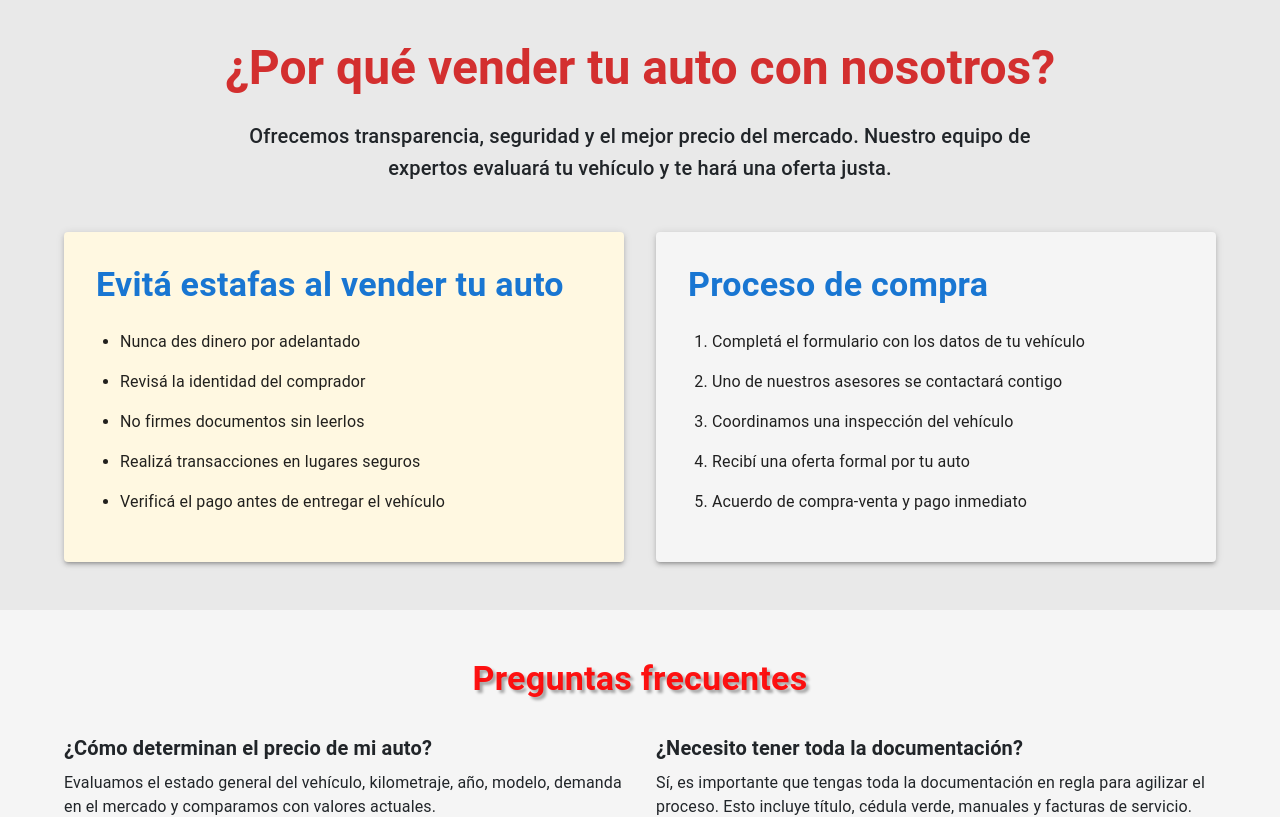
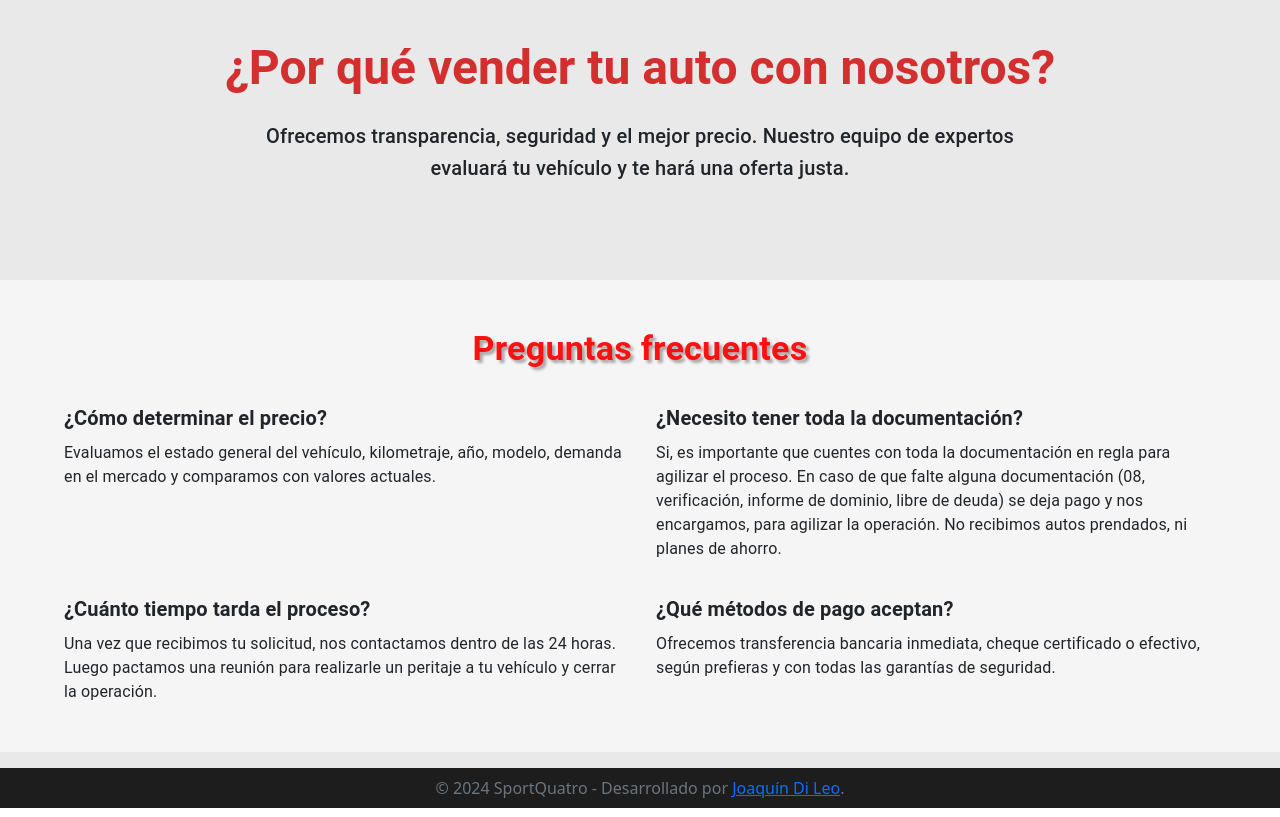
Before and after one commit to dileo24/SportQuatro, a React (Vite) app in the folder client/: page /compramos in a window 1280 px wide. Shown: the part 1320-2137 px from the top of the page. Built offline with nearby package versions, Linux system fonts and the light colour scheme.

Commit message:
Cambios visuales

```diff
--- a/client/src/views/CompramosTuAuto/Compramos.jsx
+++ b/client/src/views/CompramosTuAuto/Compramos.jsx
@@ -259,7 +259,7 @@ export default function CompramosTuAuto() {
 											sx={{ py: 1.5 }}
 											disabled={isSubmitting}
 										>
-											{isSubmitting ? "Enviando..." : "Enviar solicitud"}
+											{isSubmitting ? "Cotizando..." : "!Cotizar!"}
 										</Button>
 									</Grid>
 								</Grid>
@@ -285,7 +285,7 @@ export default function CompramosTuAuto() {
 				</Grid>
 			</Container>
 			<Container maxWidth="lg" sx={{ py: 6 }}>
-				<Box sx={{ textAlign: "center", mb: 6 }}>
+				<Box sx={{ textAlign: "center", mb: 6  }}>
 					<Typography
 						variant="h3"
 						component="h2"
@@ -305,13 +305,13 @@ export default function CompramosTuAuto() {
 							lineHeight: 1.6,
 						}}
 					>
-						Ofrecemos transparencia, seguridad y el mejor precio del mercado.
+						Ofrecemos transparencia, seguridad y el mejor precio.
 						Nuestro equipo de expertos evaluará tu vehículo y te hará una oferta
 						justa.
 					</Typography>
 				</Box>
 
-				<Grid container spacing={4}>
+				{/* <Grid container spacing={4}>
 					<Grid item xs={12} md={6}>
 						<Paper
 							elevation={3}
@@ -349,7 +349,7 @@ export default function CompramosTuAuto() {
 						</Paper>
 					</Grid>
 
-					{/* Columna derecha - Proceso de compra */}
+
 					<Grid item xs={12} md={6}>
 						<Paper
 							elevation={3}
@@ -386,7 +386,7 @@ export default function CompramosTuAuto() {
 							</Box>
 						</Paper>
 					</Grid>
-				</Grid>
+				</Grid> */}
 			</Container>
 
 			{/* FAQ Section */}
@@ -408,7 +408,7 @@ export default function CompramosTuAuto() {
 					<Grid container spacing={4}>
 						<Grid item xs={12} md={6}>
 							<Typography variant="h6" gutterBottom sx={{ fontWeight: "bold" }}>
-								¿Cómo determinan el precio de mi auto?
+								¿Cómo determinar el precio?
 							</Typography>
 							<Typography variant="body1" paragraph>
 								Evaluamos el estado general del vehículo, kilometraje, año,
@@ -420,9 +420,9 @@ export default function CompramosTuAuto() {
 								¿Necesito tener toda la documentación?
 							</Typography>
 							<Typography variant="body1" paragraph>
-								Sí, es importante que tengas toda la documentación en regla para
-								agilizar el proceso. Esto incluye título, cédula verde, manuales
-								y facturas de servicio.
+							Si, es importante que cuentes con toda la documentación en regla para agilizar el proceso.
+							En caso de que falte alguna documentación (08, verificación, informe de dominio, libre de deuda)
+							se deja pago y nos encargamos, para agilizar la operación. No recibimos autos prendados, ni planes de ahorro.
 							</Typography>
 						</Grid>
 						<Grid item xs={12} md={6}>
@@ -430,9 +430,8 @@ export default function CompramosTuAuto() {
 								¿Cuánto tiempo tarda el proceso?
 							</Typography>
 							<Typography variant="body1" paragraph>
-								Una vez que recibimos tu solicitud, nos contactamos dentro de
-								las 24 horas. El proceso completo puede tomar entre 2 a 5 días
-								hábiles.
+							Una vez que recibimos tu solicitud, nos contactamos dentro de las 24 horas.
+							Luego pactamos una reunión para realizarle un peritaje a tu vehículo y cerrar la operación.
 							</Typography>
 						</Grid>
 						<Grid item xs={12} md={6}>
```
